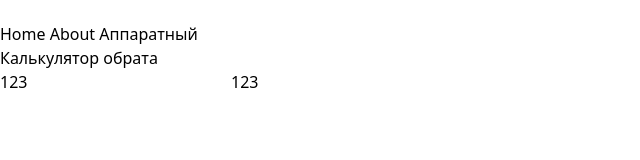
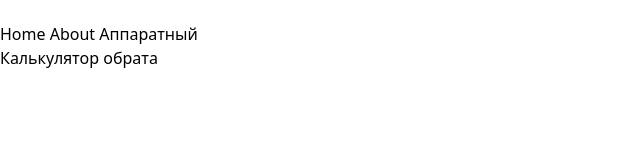
Before and after one commit to Roman-wdesign/tom-milk, a Vue app: page /gear in a window 1280 px wide. Shown: the part 134-294 px from the top of the page, without its empty margins (0-640 px from the left). Built offline with nearby package versions, Linux system fonts and the light colour scheme.

Commit message:
raw first input

```diff
--- a/src/Gear/gear-Inputs/MainGearInput.vue
+++ b/src/Gear/gear-Inputs/MainGearInput.vue
@@ -3,21 +3,22 @@ import type { IGearInput } from '@/shared/models/GearModel'
 export interface Props {
   modelValue: IGearInput<number>
 }
-const props = defineProps<Props>()
+// const props = defineProps<Props>()
 
 const emit = defineEmits<{
-  update: [modelValue: number]
+  //(e: 'update:modelValue', number: string): void
+  updateValue: [name: string]
 }>()
 
-// defineProps(['modelValue'])
-// defineEmits(['update:modelValue'])
+defineProps(['modelValue'])
+
+//const emit = defineEmits(['update:modelValue'])
+
+const updateValue = (e: Event) => {
+  emit('updateValue', (e.target as HTMLInputElement).value)
+}
 </script>
 
 <template>
-  <input
-    class="border-2 border-amber-800"
-    type="number"
-    :value="modelValue"
-    @input="$emit('update:modelValue', $event.target.value)"
-  />
+  <input class="border-2 border-amber-800" type="number" :value="modelValue" @input="updateValue" />
 </template>
--- a/src/shared/models/GearModel.ts
+++ b/src/shared/models/GearModel.ts
@@ -1,5 +1,5 @@
 interface IGearInput<Y> {
-    number: Y
+    name: Y
 }
 
 export type { IGearInput }
--- a/src/shared/views/GearView.vue
+++ b/src/shared/views/GearView.vue
@@ -2,7 +2,7 @@
 import { ref } from 'vue'
 import MainGearInput from '@/Gear/gear-Inputs/MainGearInput.vue'
 
-const message = ref('123')
+const message = ref('')
 </script>
 
 <template>
```
